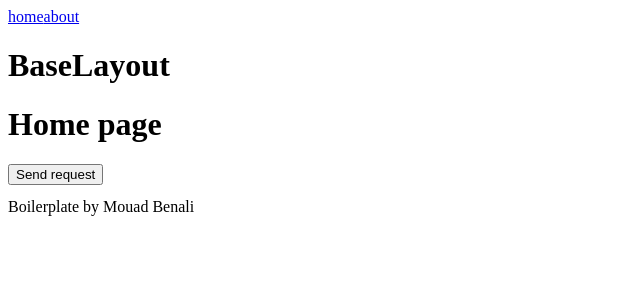
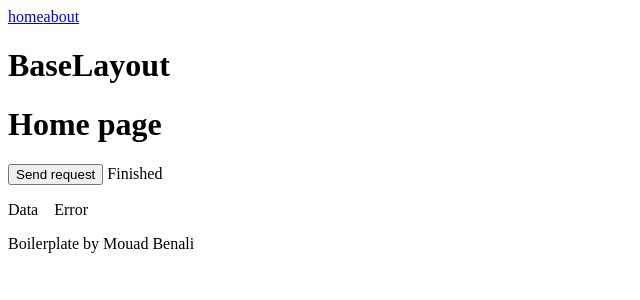
Before and after one commit to MouadBNL/vue3-vite-boilerplate, a Vue app: page / in a window 1280 px wide. Shown: the top 300 px of the page, without its empty margins (0-640 px from the left). Built offline with nearby package versions, Linux system fonts and the light colour scheme.

Commit message:
showing error on axios

```diff
--- a/src/views/HomePage.vue
+++ b/src/views/HomePage.vue
@@ -1,15 +1,23 @@
 <template>
     <div>
         <h1>Home page</h1>
-        <button @click="handleClick">Send request</button>
-        <pre>{{data}}</pre>
+        <button @click="handleClick">Send request</button> <span>{{ isLoading ? 'Loading...': 'Finished'}}</span>
+        <div style="display: flex; gap: 1rem;">
+            <div>
+                <p>Data</p>
+                <pre>{{data}}</pre>
+            </div>
+            <div>
+                <p>Error</p>
+                <pre>{{error}}</pre>
+            </div>
+        </div>
     </div>
 </template>
 
 <script setup lang="ts">
-import { reactive } from 'vue'
 import { useAxios } from '@/services/use-axios'
-const { fetch, data } = useAxios('https://jsonplaceholder.typicode.com/users')
+const { fetch, data, error, isLoading } = useAxios('https://jsonplaceholder.typicode.com/users')
 const handleClick = async () => {
     await fetch()
     console.log(data.value)
```
